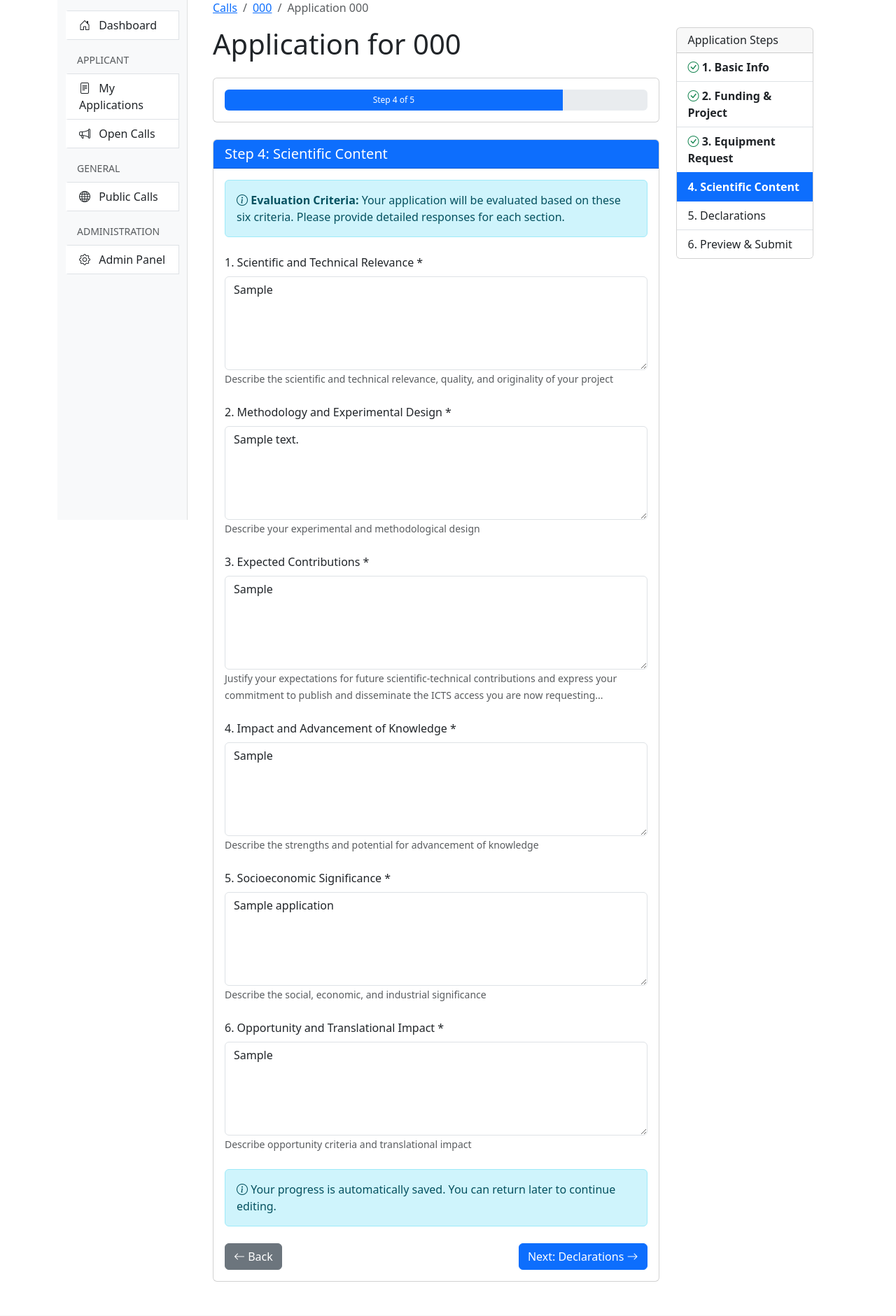
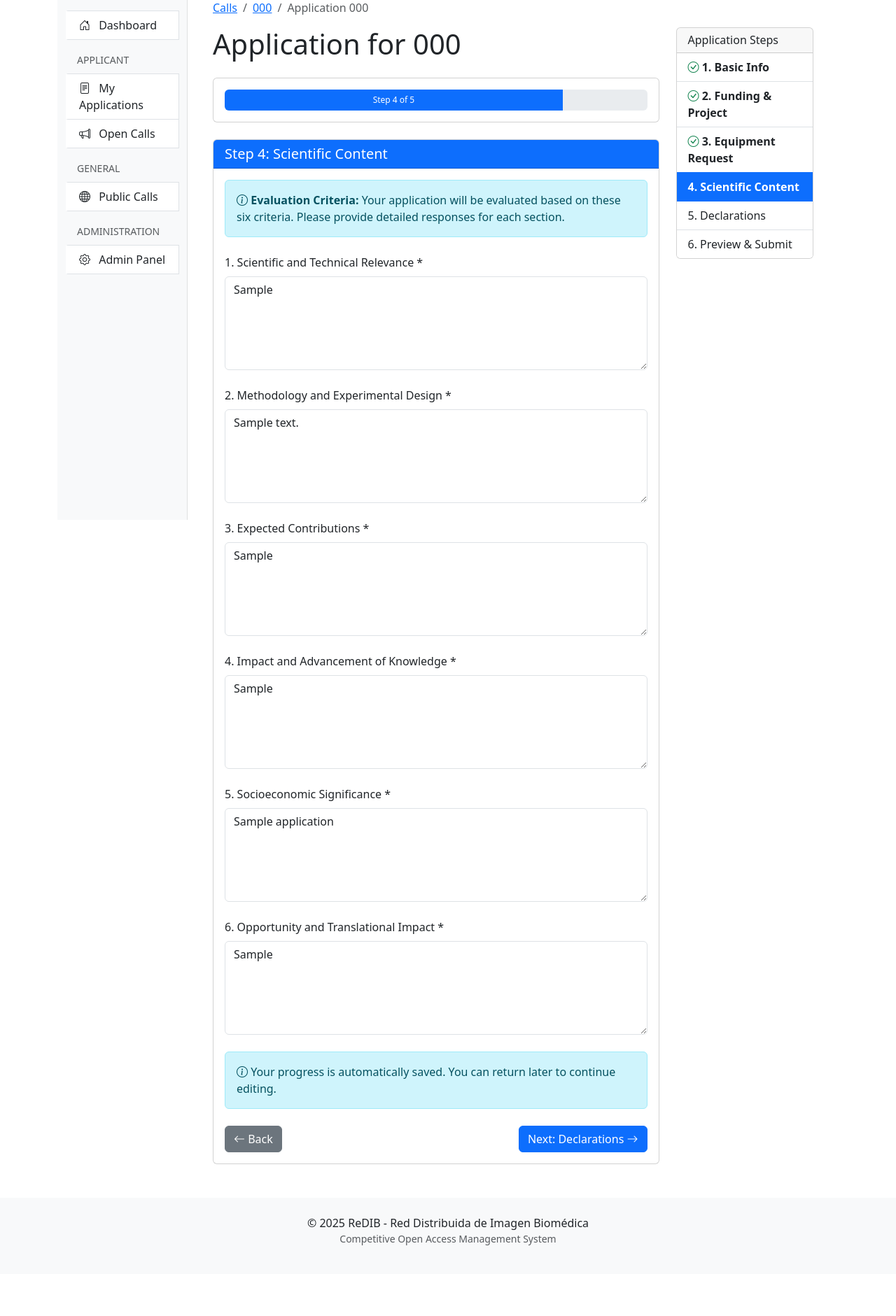
Before and after one commit to Rtasseff/ReDIB-Portal, a Django app: page /applications/1/step4/ in a window 1280 px wide. Shown: the part 81-1962 px from the top of the page at 70% size. After the commit the page ends 1861 px from the top, so only its background shows below. Run offline with Django 5.2, Linux system fonts and the light colour scheme; a user stored in the database is signed in; tables that the repository leaves empty hold one stand-in row (values such as "Sample post"); parts of the project's set-up code (start-up, migrations or seed data) failed here and were passed over; some libraries are stand-ins or nearby versions.

Commit message:
updated help text in the application wizard with more details from the original application.

```diff
--- a/applications/forms.py
+++ b/applications/forms.py
@@ -201,7 +201,7 @@ class ApplicationStep4Form(forms.ModelForm):
             'expected_contributions': forms.Textarea(attrs={
                 'rows': 5,
                 'class': 'form-control',
-                'placeholder': 'Describe expected future contributions and dissemination plans...'
+                'placeholder': 'Justify your expectations for future scientific-technical contributions and express your commitment to publish and disseminate the ICTS access you are now requesting...'
             }),
             'impact_strengths': forms.Textarea(attrs={
                 'rows': 5,
--- a/templates/applications/wizard_step4.html
+++ b/templates/applications/wizard_step4.html
@@ -52,9 +52,6 @@
                             {% if form.scientific_relevance.errors %}
                             <div class="text-danger small">{{ form.scientific_relevance.errors }}</div>
                             {% endif %}
-                            <small class="form-text text-muted">
-                                Describe the scientific and technical relevance, quality, and originality of your project
-                            </small>
                         </div>
 
                         <div class="mb-4">
@@ -65,9 +62,6 @@
                             {% if form.methodology_description.errors %}
                             <div class="text-danger small">{{ form.methodology_description.errors }}</div>
                             {% endif %}
-                            <small class="form-text text-muted">
-                                Describe your experimental and methodological design
-                            </small>
                         </div>
 
                         <div class="mb-4">
@@ -77,11 +71,6 @@
                             {{ form.expected_contributions }}
                             {% if form.expected_contributions.errors %}
                             <div class="text-danger small">{{ form.expected_contributions.errors }}</div>
-                            {% endif %}
-                            {% if form.expected_contributions.help_text %}
-                            <small class="form-text text-muted">
-                                {{ form.expected_contributions.help_text }}
-                            </small>
                             {% endif %}
                         </div>
 
@@ -93,9 +82,6 @@
                             {% if form.impact_strengths.errors %}
                             <div class="text-danger small">{{ form.impact_strengths.errors }}</div>
                             {% endif %}
-                            <small class="form-text text-muted">
-                                Describe the strengths and potential for advancement of knowledge
-                            </small>
                         </div>
 
                         <div class="mb-4">
@@ -106,9 +92,6 @@
                             {% if form.socioeconomic_significance.errors %}
                             <div class="text-danger small">{{ form.socioeconomic_significance.errors }}</div>
                             {% endif %}
-                            <small class="form-text text-muted">
-                                Describe the social, economic, and industrial significance
-                            </small>
                         </div>
 
                         <div class="mb-4">
@@ -119,9 +102,6 @@
                             {% if form.opportunity_criteria.errors %}
                             <div class="text-danger small">{{ form.opportunity_criteria.errors }}</div>
                             {% endif %}
-                            <small class="form-text text-muted">
-                                Describe opportunity criteria and translational impact
-                            </small>
                         </div>
 
                         <div class="alert alert-info">
```
